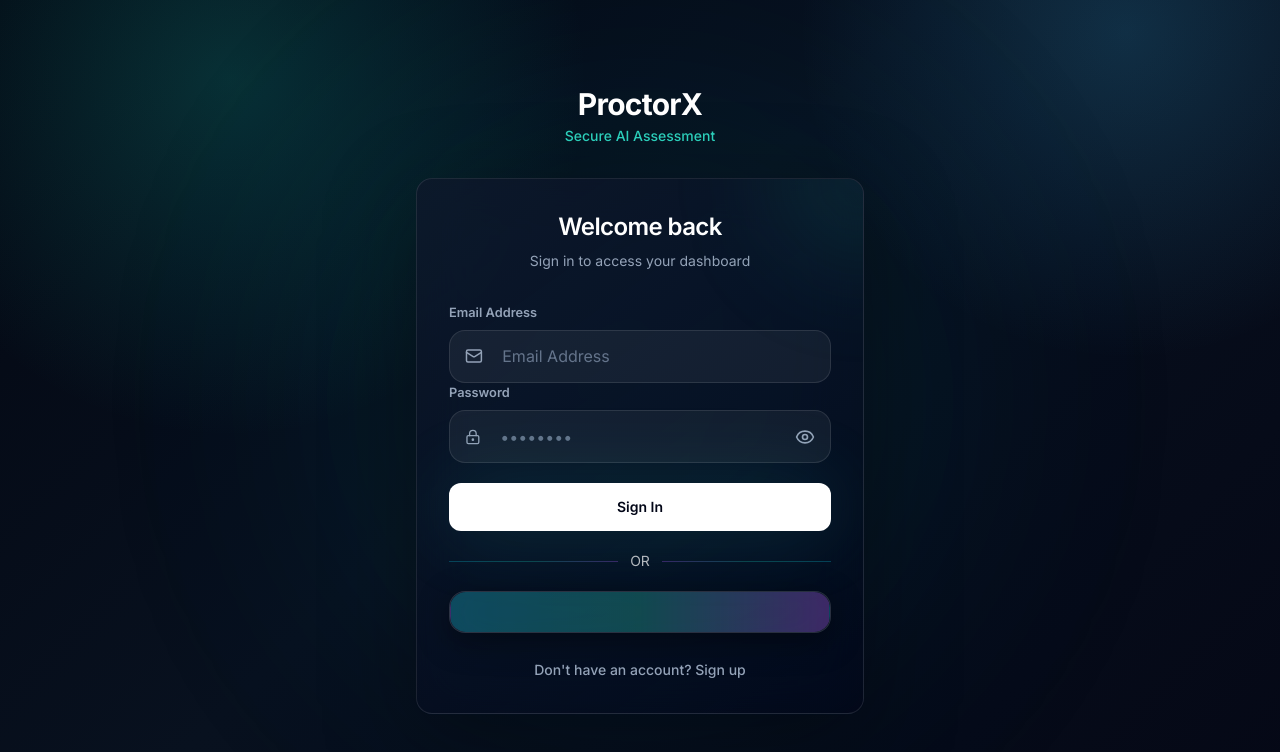
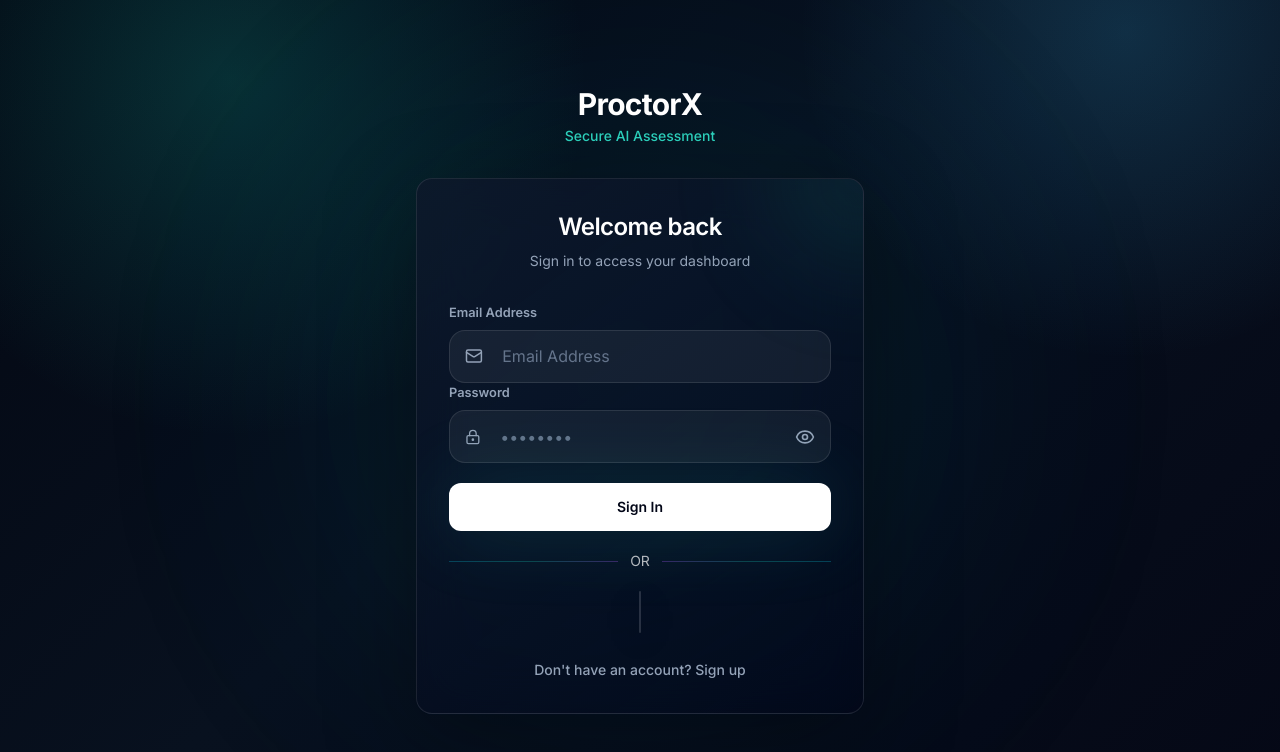
Before and after one commit to Pallavi-Chiluveru/Exam_Proctoring, a React (Vite) app in the folder frontend/: page /login in a window 1280 px wide. Shown: the top 752 px of the page. Built offline with nearby package versions, Linux system fonts and the light colour scheme.

Commit message:
Fix Google Sign-In button stretching issue

```diff
--- a/frontend/src/pages/Login.jsx
+++ b/frontend/src/pages/Login.jsx
@@ -151,7 +151,8 @@ export default function Login() {
               </div>
 
               {/* Google Sign-In Card */}
-              <div className="relative overflow-hidden w-full rounded-[16px] border border-white/10 bg-white/5 backdrop-blur-xl shadow-[0_8px_32px_rgba(0,0,0,0.4)] transition-transform duration-300 hover:scale-105 hover:shadow-[0_12px_48px_rgba(14,165,233,0.4)]">
+              <div className="flex w-full justify-center">
+                <div className="relative inline-flex overflow-hidden rounded-[16px] border border-white/10 bg-white/5 backdrop-blur-xl shadow-[0_8px_32px_rgba(0,0,0,0.4)] transition-transform duration-300 hover:scale-105 hover:shadow-[0_12px_48px_rgba(14,165,233,0.4)]">
                   <div className="pointer-events-none absolute inset-0 rounded-[16px] border border-transparent bg-gradient-to-r from-cyan-500 via-teal-500 to-purple-500 opacity-30" />
                   <GoogleLogin
                     onSuccess={credentialResponse => { googleLogin(credentialResponse); }}
@@ -159,9 +160,11 @@ export default function Login() {
                     theme="outline"
                     shape="pill"
                     size="large"
+                    width="300"
                     useOneTap={false}
                     auto_select={false}
                   />
+                </div>
               </div>
 
             </form>
```
Lines whose indentation alone changed are shown as unchanged.
